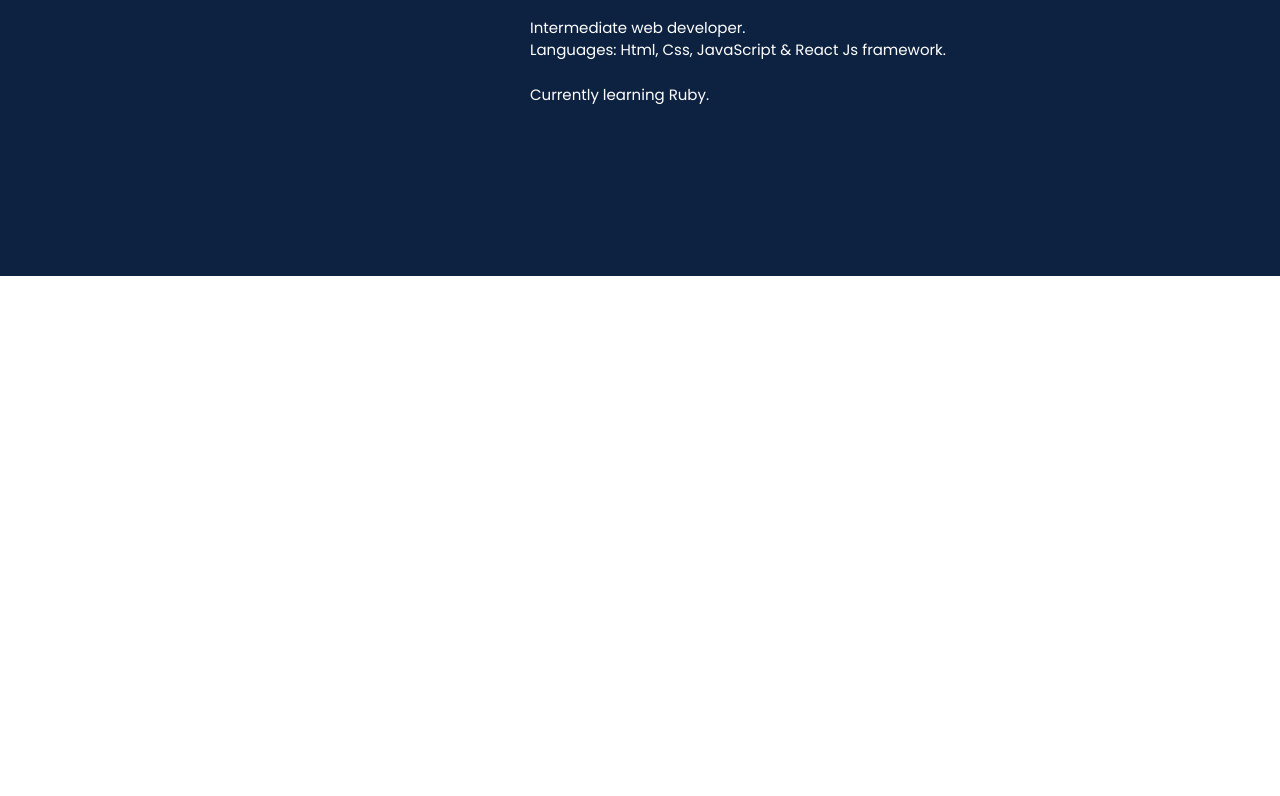
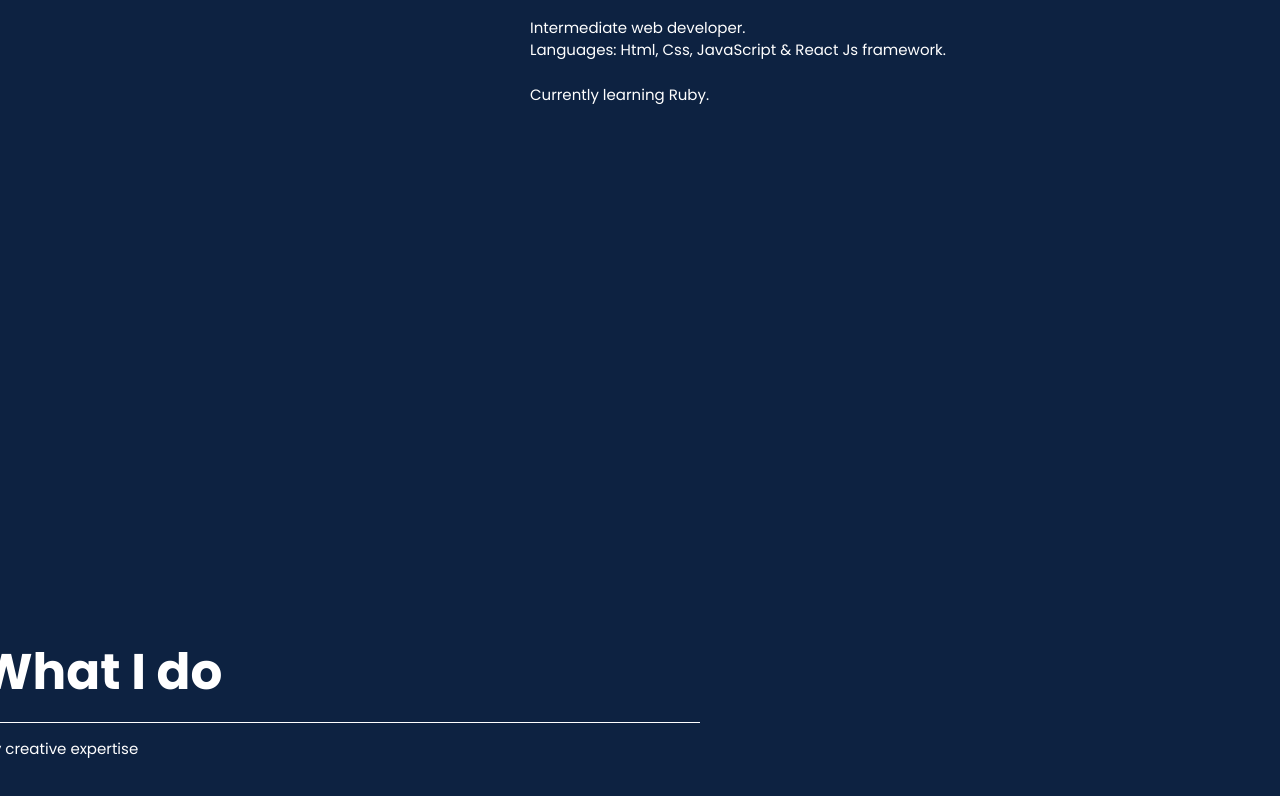
Before and after one commit to Annastacia-dev/portfolio, a React (Create React App) app: page / in a window 1280 px wide. Shown: the part 1324-2120 px from the top of the page. Before the commit the page ends 1600 px from the top, so only its background shows below. Built offline with nearby package versions, Linux system fonts and the light colour scheme.

Commit message:
initiate services

```diff
--- a/src/App.js
+++ b/src/App.js
@@ -2,6 +2,7 @@ import React from 'react';
 import NavBar from './components/NavBar';
 import Home from './components/Home';
 import About from './components/About'
+import Services from './components/Services';
 
 
 function App() {
@@ -10,6 +11,7 @@ function App() {
         <NavBar/>
         <Home/>
         <About/>
+        <Services />
 
     </div>
   );
--- /dev/null
+++ b/src/components/Services.js
@@ -0,0 +1,23 @@
+import React from 'react'
+import '../css/services.css'
+
+const Services = () => {
+  return (
+    <div className='container services'>
+        <div className="content services">
+            <h1>
+                What I do
+            </h1>
+            <div className="description services">
+                <p>
+                    My creative expertise
+                </p>
+
+            </div>
+        </div>
+
+    </div>
+  )
+}
+
+export default Services
--- a/src/css/about.css
+++ b/src/css/about.css
@@ -1,6 +1,6 @@
-.container.about{
+/* .container.about{
 
-}
+} */
 
 .content.about{
     margin-left: 500px;
--- a/src/css/home.css
+++ b/src/css/home.css
@@ -1,6 +1,6 @@
-.container.home{
+/* .container.home{
 
-}
+} */
 
 .description{
     border-top: 1px solid #fff;
--- /dev/null
+++ b/src/css/services.css
@@ -0,0 +1,3 @@
+.description.services{
+    margin-top: 20px;
+}
--- a/src/index.css
+++ b/src/index.css
@@ -19,6 +19,6 @@ body{
 }
 .content{
   margin-top: 50px;
-  margin-left: -500px;
+  margin-left: -600px;
   line-height: 1.2;
 }
```
Also changed, not shown: src/images/bluelogo.png (deleted), src/images/whitelogo.png (deleted).
